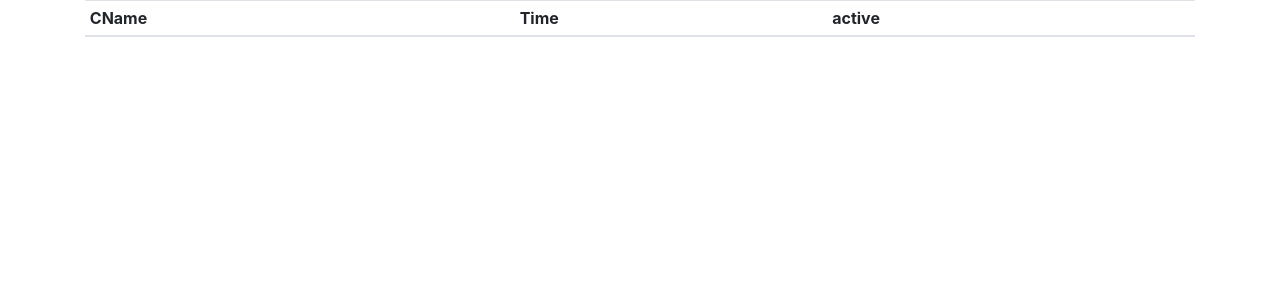
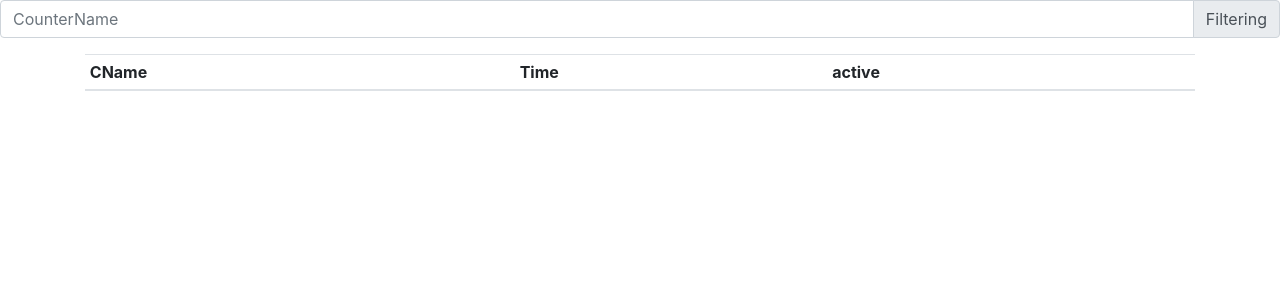
Before and after one commit to jaeyoungkang/stamps, a Django app: page /stamps/history in a window 1280 px wide. Shown: the part 56-356 px from the top of the page. Run offline with Django 3.2, Linux system fonts and the light colour scheme; data that the repository does not hold is empty; some libraries are stand-ins or nearby versions.

Commit message:
history filtering

```diff
--- a/stamps_of_life/stamps/templates/stamps/history.html
+++ b/stamps_of_life/stamps/templates/stamps/history.html
@@ -1,6 +1,14 @@
 
 {% extends "stamps/base.html" %}
 {% block body %}
+<div>
+    <div class="input-group mb-3">
+    <input id="filtering_keyword" type="text" class="form-control" placeholder="CounterName">
+    <div class="input-group-append">
+    <span class="input-group-text"onclick="setFilter('{% url 'stamps:filter' %}')">Filtering</span>
+  </div>
+</div>
+
 <div class="container">
     <table class="table table-sm table-hover">
       <thead>
@@ -34,6 +42,12 @@
       {% endfor %}
       </tbody>
     </table>
+</div>
 
-</div>
+<script>
+  function setFilter(url) {
+    window.location.href = url + "?query=" + document.getElementById("filtering_keyword").value
+  }
+
+</script>
 {% endblock %}
--- a/stamps_of_life/stamps/urls.py
+++ b/stamps_of_life/stamps/urls.py
@@ -25,5 +25,7 @@ urlpatterns = [
 
     path('empty', views.empty_trash, name='empty'),
 
-    path('search/', views.search, name='search'),
+    path('search', views.search, name='search'),
+
+    path('filter', views.filter, name='filter'),
 ]
--- a/stamps_of_life/stamps/views.py
+++ b/stamps_of_life/stamps/views.py
@@ -181,3 +181,8 @@ def search(request):
     keyword = request.GET['query']
     stamps = Stamp.objects.exclude(tag='trash').filter(name__contains=keyword).all()
     return render(request, "stamps/search.html", {"stamp_list":stamps})
+
+def filter(request):
+    keyword = request.GET['query']
+    logs = CLog.objects.filter(stamp__name__contains=keyword).all()
+    return render(request, "stamps/history.html", {"clog_list":logs})
```
